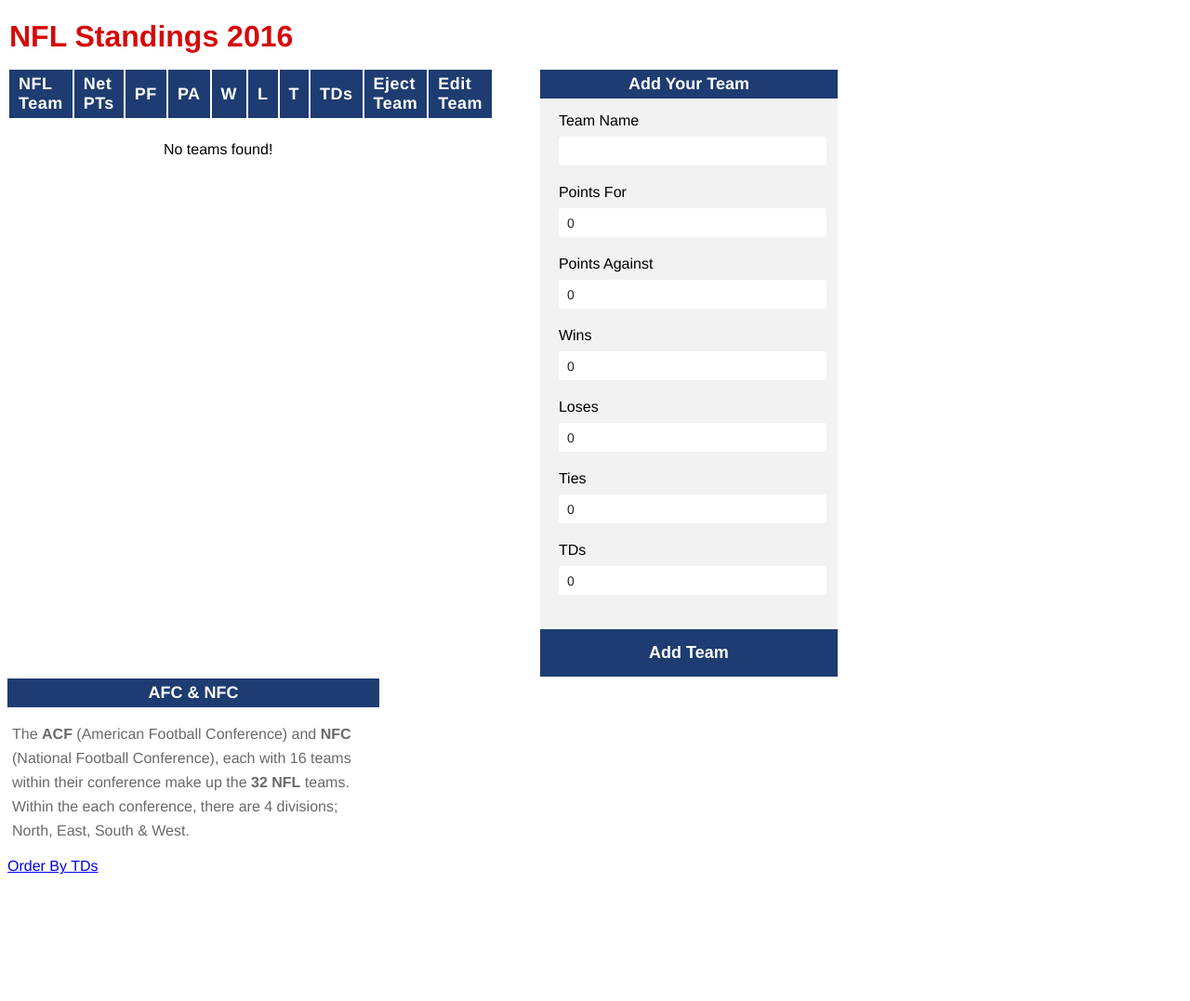
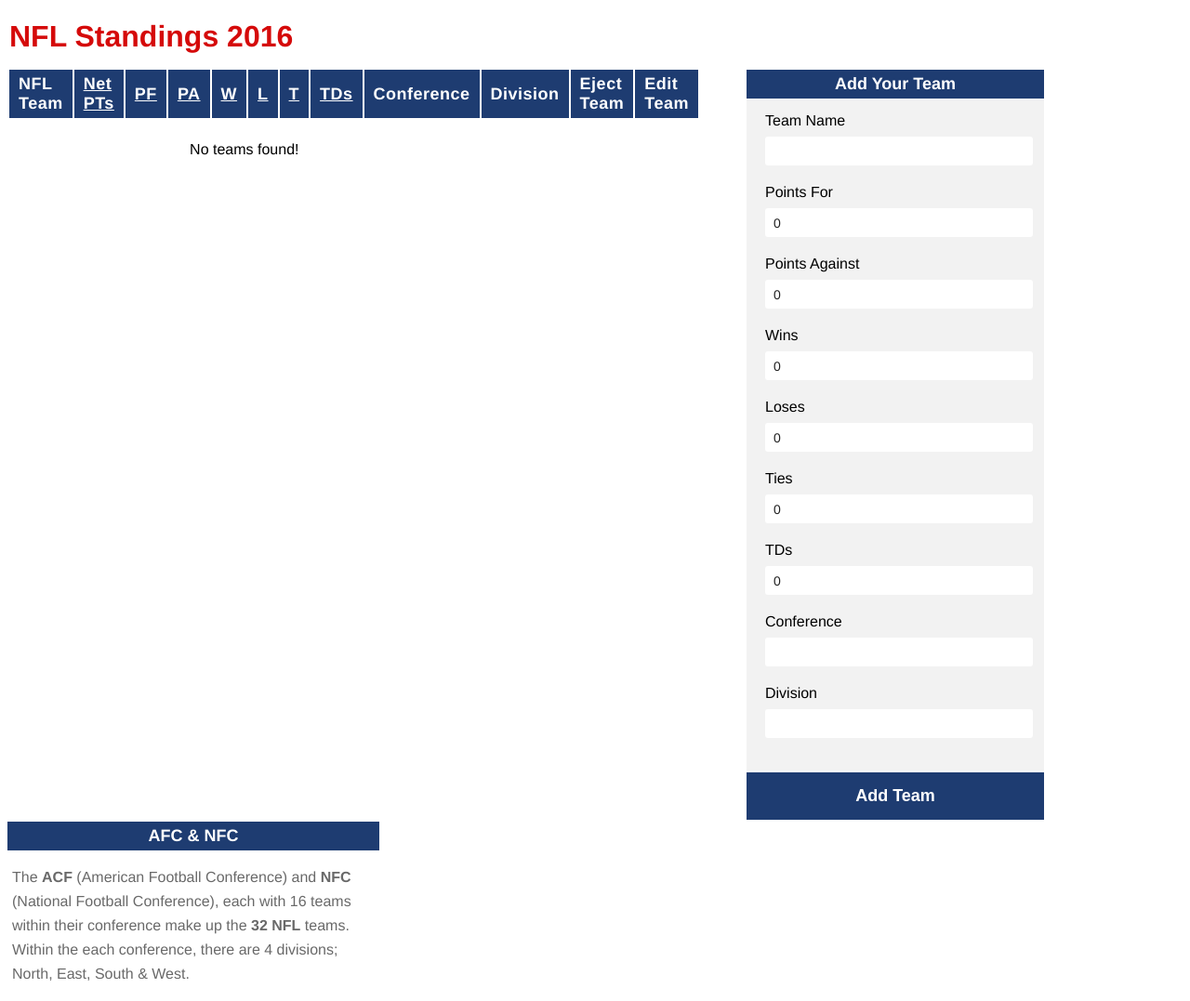
Before and after one commit to BillyPurvis/NFL-League-App-PHP, a PHP site: page /index.php in a window 1280 px wide. Shown: the whole page at 93% size. Before the commit the page ends 941 px from the top, so only its background shows below. Run offline with PHP 8.4, Linux system fonts and the light colour scheme; data that the repository does not hold is empty; a stand-in replaces the project's code that opens the database connection.

Commit message:
Adds conference & division tabs to table & insert form

```diff
--- a/index.php
+++ b/index.php
@@ -3,17 +3,20 @@
 	require('fetchAll.php');
 ?>
 
+
 	<h1 class="page-title">NFL Standings 2016</h1>
 	<table>
 		<tr>
 			<td>NFL Team</td>
-			<td>Net PTs</td>
-			<td>PF</td>
-			<td>PA</td>
-			<td>W</td>
-			<td>L</td>
-			<td>T</td>
-			<td>TDs</td>
+            <td><a href="/">Net PTs</a></td>
+			<td><a href="?q=teamPF">PF</a></td>
+			<td><a href="?q=teamPA">PA</a></td>
+			<td><a href="?q=teamWins">W</a></td>
+			<td><a href="?q=teamLoses">L</a></td>
+			<td><a href="?q=teamTies">T</a></td>
+			<td><a href="?q=teamTDs">TDs</a></td>
+            <td>Conference</td>
+            <td>Division</td>
 			<td>Eject Team</td>
 			<td>Edit Team</td>
 		</tr>
@@ -28,6 +31,8 @@
 					<td><?= $teamItem['teamLoses']; ?></td>
 					<td><?= $teamItem['teamTies']; ?></td>
 					<td><?= $teamItem['teamTDs']; ?></td>
+                    <td><?= $teamItem['teamConference']; ?></td>
+                    <td><?= $teamItem['teamDivision']; ?></td>
 					<td>
 						<a class="btn" href="/team/?q=<?= $teamItem['id'] ?>">Edit</a>
 					</td>
@@ -81,6 +86,14 @@
 				<label>TDs</label>
 				<input type="number" value="0" min="0" name="teamTDs">
 			</div>
+            <div class="form-field">
+                <label>Conference</label>
+                <input type="text" name="teamConference">
+            </div>
+            <div class="form-field">
+                <label>Division</label>
+                <input type="text" name="teamDivision">
+            </div>
 		</div>
 		<button class="form-footer-btn" type="submit">Add Team</button>
 	</form>
@@ -92,7 +105,6 @@
             The <strong>ACF</strong> (American Football Conference) and <strong>NFC</strong> (National Football Conference), each with 16 teams within
             their conference make up the <strong>32 NFL</strong> teams. Within the each conference, there are 4 divisions; North, East, South & West.
         </p>
-        <a href="q=teamTDs">Order By TDs</a>
     </div>
 
 <?php require('foot.php'); ?>
```
